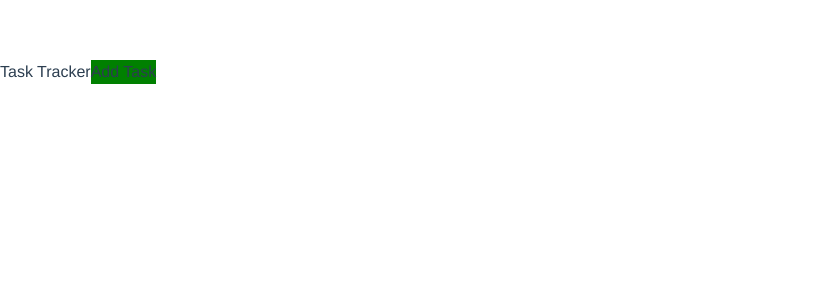
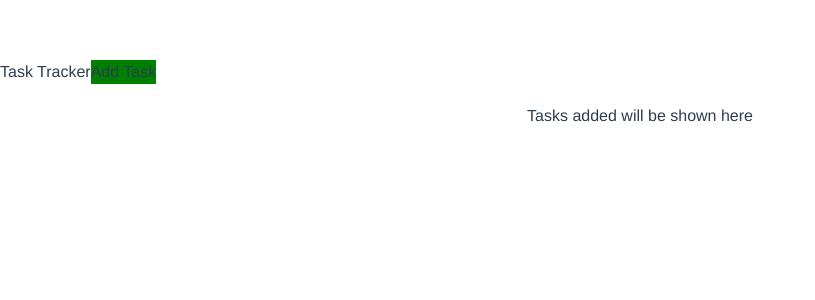
Before and after one commit to exploitenomah/learning--vue, a Vue app: page / in a window 1280 px wide. Shown: the top 300 px of the page, without its empty margins (0-815 px from the left). Built offline with nearby package versions, Linux system fonts and the light colour scheme.

Commit message:
build markup and functionality for app

```diff
--- a/src/App.vue
+++ b/src/App.vue
@@ -53,7 +53,8 @@ export default {
 
 <template>
   <Header title='Task Tracker' @toggle-show-form='handleToggleShowForm' />
-  <TaskList :tasks='tasks' />
+  <TaskList :tasks='tasks' :show='tasks.length > 0' />
+  <div v-show="tasks.length === 0">Tasks added will be shown here</div>
   <TaskForm :show='showForm' @change-event='handleFormChangeEvent' @submit-event='handleSubmit' />
 </template>
 
```
